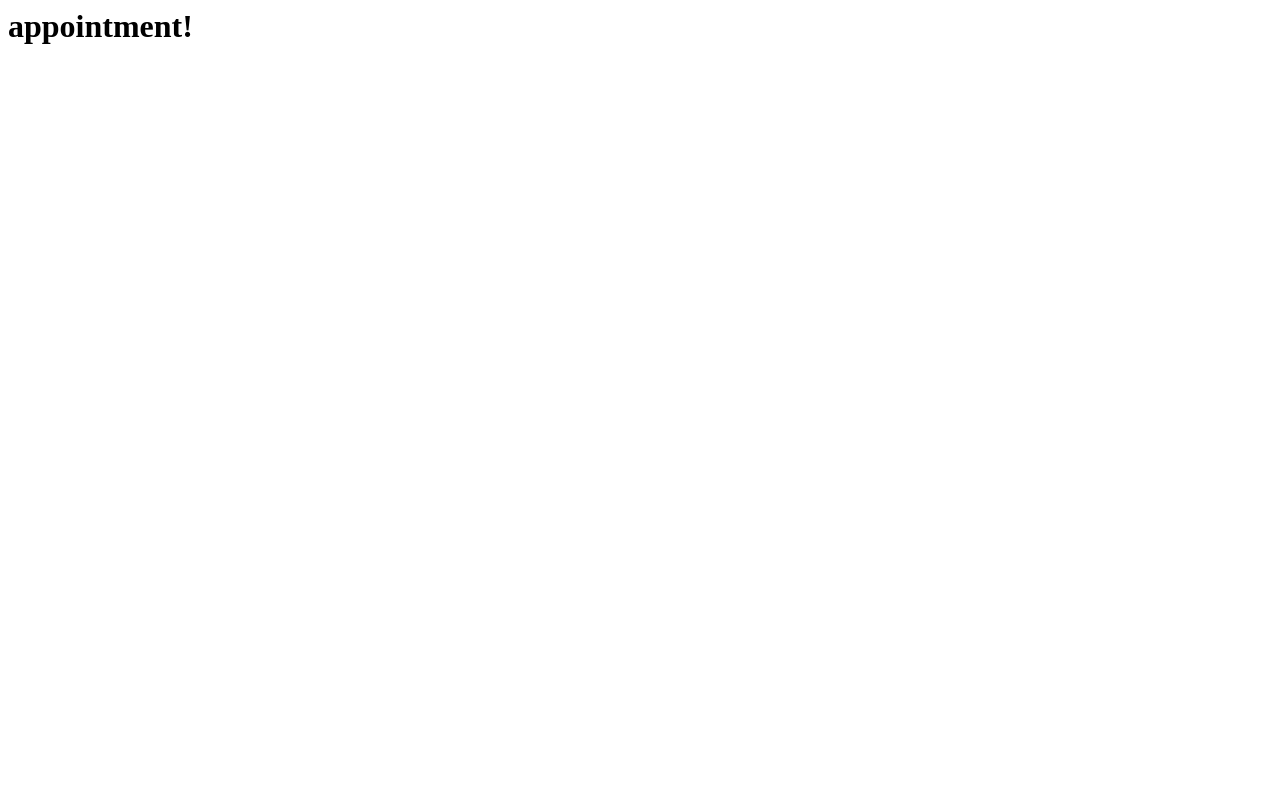
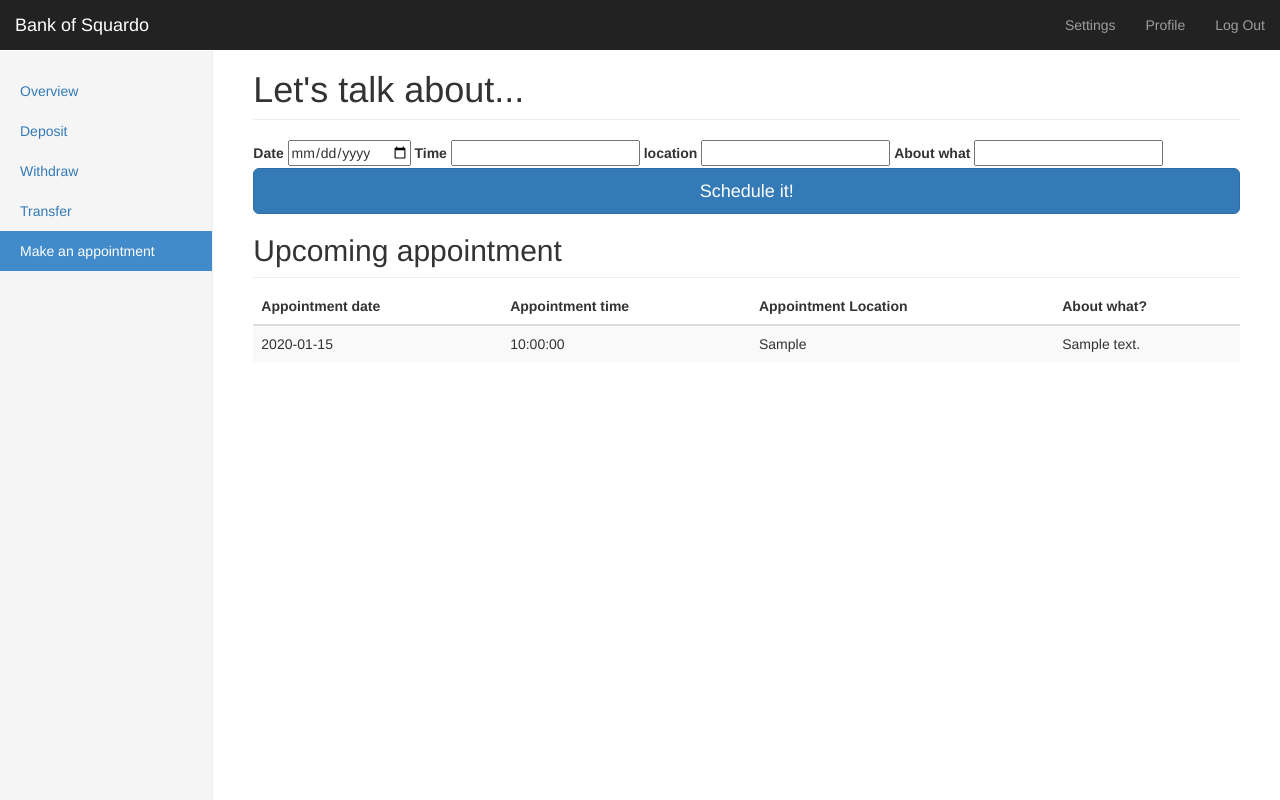
Before and after one commit to rajc1729/362_banking, a Flask app: page /appointment in a window 1280 px wide. Before the commit the page is almost empty. Run offline with Flask 2, Linux system fonts and the light colour scheme; a user stored in the database is signed in; tables that the repository leaves empty hold one stand-in row (values such as "Sample post"); some libraries are stand-ins or nearby versions.

Commit message:
Add files via upload

```diff
--- a/app.py
+++ b/app.py
@@ -1,7 +1,8 @@
 from flask import Flask, render_template, redirect, url_for,session
 from flask_bootstrap import Bootstrap
 from flask_wtf import FlaskForm
-from wtforms import StringField, PasswordField, DateField,TextAreaField,BooleanField,RadioField,IntegerField,FloatField, SubmitField
+from wtforms import StringField, PasswordField,DateTimeField ,DateField,TextAreaField,BooleanField,RadioField,IntegerField,FloatField, SubmitField
+from wtforms_components import TimeField
 from wtforms.validators import InputRequired, Email, Length
 from flask_sqlalchemy  import SQLAlchemy
 from werkzeug.security import generate_password_hash, check_password_hash
@@ -62,6 +63,15 @@ class Transaction(db.Model):
     time=db.Column(db.DateTime)
     type=db.Column(db.String(30))
 
+class Make_an_appointment(db.Model):
+    appointment_id=db.Column(db.Integer ,primary_key=True, autoincrement = True)
+    appointment_account_id=db.Column(db.Integer,db.ForeignKey('user.id'))
+    appointment_date=db.Column(db.Date)
+    appointment_time=db.Column(db.Time)
+    appointment_location=db.Column(db.String(60))
+    about_what=db.Column(db.String(100))
+
+
 @login_manager.user_loader
 def load_user(user_id):
     return User.query.get(int(user_id))
@@ -100,6 +110,15 @@ class TransferForm(FlaskForm):
     amount_transfer = FloatField('Transfer amount', validators=[InputRequired()])
     account_number=IntegerField('Account number', validators=[InputRequired()])
     transfer=SubmitField("Transfer")
+
+
+class AppointmentForm(FlaskForm):
+    appointment_date=DateField("Date" ,validators=[InputRequired()], format='%m/%d/%y')
+    appointment_time=TimeField("Time" ,validators=[InputRequired()])
+    appointment_location=StringField('location', validators=[InputRequired(), Length(min=2, max=60)])
+    about_what=StringField('About what', validators=[InputRequired(), Length(min=2, max=100)])
+    schedule=SubmitField("Schedule")
+
 
 
 
@@ -204,8 +223,8 @@ def transfer():
             account_recieve = Account.query.filter_by(account_id=user_recieve.id).first()
             if (form.amount_transfer.data)<=account_sender.balance:
 
-                new_transaction_debit=Transaction(account_id=user_sender.id, amount=(-(form.amount_transfer.data)), balance=float((account_sender.balance)-form.amount_transfer.data) , time=datetime.datetime.now(), type=("transfer to, {}." .format(user_recieve.name)) )
-                new_transaction_credit=Transaction(account_id=user_recieve.id, amount=((form.amount_transfer.data)), balance=float((account_recieve.balance)+form.amount_transfer.data) , time=datetime.datetime.now(), type=("transfer from, {}." .format(user_sender.name))  )
+                new_transaction_debit=Transaction(account_id=user_sender.id, amount=(-(form.amount_transfer.data)), balance=float((account_sender.balance)-form.amount_transfer.data) , time=datetime.datetime.now(), type=("Transfer to, {}." .format(user_recieve.name)) )
+                new_transaction_credit=Transaction(account_id=user_recieve.id, amount=((form.amount_transfer.data)), balance=float((account_recieve.balance)+form.amount_transfer.data) , time=datetime.datetime.now(), type=("Transfer from, {}." .format(user_sender.name))  )
                 account_sender.balance=((account_sender.balance)-form.amount_transfer.data)
                 account_recieve.balance=((account_recieve.balance)+form.amount_transfer.data)
 
@@ -227,12 +246,21 @@ def transfer():
     #return '<h1> transfer!</h1>'
 
 
-@app.route('/appointment')
+@app.route('/appointment', methods=['GET', 'POST'])
 @login_required
 def appointment():
+    form=AppointmentForm()
+    user = User.query.filter_by(username=current_user.username).first()
+    all_appointment= Make_an_appointment.query.filter_by(appointment_account_id=user.id).first()
+    if form.validate_on_submit():
+        new_appointment=Make_an_appointment(appointment_account_id=user.id,appointment_date=form.appointment_date.data,appointment_time=form.appointment_time.data, appointment_location=form.appointment_location.data, about_what=form.about_what.data)
+        db.session.add(new_appointment)
+        db.session.commit()
+        return '<h1>New appointment made!</h1>'
 
-    #return render_template('appointment.html',  )
-    return '<h1> appointment!</h1>'
+
+    return render_template('appointment.html',all_appointment=all_appointment , form=form  )
+    #return '<h1> appointment!</h1>'
 
 
 @app.route('/logout')
--- a/templates/deposit.html
+++ b/templates/appointment.html
@@ -20,7 +20,7 @@ Dashboard
             <span class="icon-bar"></span>
             <span class="icon-bar"></span>
           </button>
-          <a class="navbar-brand" href="{{ url_for('dashboard') }}">bank of squardo</a>
+          <a class="navbar-brand" href="{{ url_for('dashboard') }}">Bank of Squardo</a>
         </div>
         <div id="navbar" class="navbar-collapse collapse">
           <ul class="nav navbar-nav navbar-right">
@@ -42,24 +42,57 @@ Dashboard
         <div class="col-sm-3 col-md-2 sidebar">
           <ul class="nav nav-sidebar">
             <li ><a href="{{ url_for('dashboard') }}">Overview <span class="sr-only">(current)</span></a></li>
-            <li class="active"><a href="{{ url_for('deposit') }}">Deposit</a></li>
+            <li ><a href="{{ url_for('deposit') }}">Deposit</a></li>
             <li><a href="{{ url_for('withdraw') }}">Withdraw</a></li>
             <li><a href="{{ url_for('transfer') }}">Transfer</a></li>
-            <li><a href="{{ url_for('appointment') }}">Make an appointment</a></li>
+            <li class="active"><a href="{{ url_for('appointment') }}">Make an appointment</a></li>
           </ul>
 
 
         </div>
         <div class="col-sm-9 col-sm-offset-3 col-md-10 col-md-offset-2 main">
-          <h1 class="page-header">Tell us how much you want to deposit today!</h1>
+          <h1 class="page-header">Let's talk about...</h1>
 
-          <form class="form-signin" method="POST" action="/deposit" >
+          <form class="form-signin" method="POST" action="/appointment" >
             {{ form.hidden_tag() }}
-            {{form.amount_deposit.label}} {{ form.amount_deposit }}
-             <button class="btn btn-lg btn-primary btn-block" type="submit">Deposit</button>
+            {{form.appointment_date.label}} {{ form.appointment_date }}
+            {{form.appointment_time.label}} {{ form.appointment_time }}
+            {{form.appointment_location.label}} {{ form.appointment_location }}
+            {{form.about_what.label}} {{ form.about_what }}
+
+             <button class="btn btn-lg btn-primary btn-block" type="submit">Schedule it!</button>
           </form>
 
+          <h2 class="sub-header">Upcoming appointment</h2>
 
+          <div class="table-responsive">
+            <table class="table table-striped">
+              <thead>
+                <tr>
+                  <th>Appointment date</th>
+                  <th>Appointment time</th>
+                  <th>Appointment Location </th>
+                  <th>About what?</th>
+
+                </tr>
+              </thead>
+              <tbody>
+
+                <tr>
+                  <td>{{all_appointment.appointment_date}}</td>
+                  <td>{{all_appointment.appointment_time}}</td>
+                  <td> {{all_appointment.appointment_location}}</td>
+                  <td>{{all_appointment.about_what}}</td>
+
+                </tr>
+
+
+
+
+
+              </tbody>
+            </table>
+          </div>
 
 
 
--- a/templates/transfer.html
+++ b/templates/transfer.html
@@ -20,7 +20,7 @@ Dashboard
             <span class="icon-bar"></span>
             <span class="icon-bar"></span>
           </button>
-          <a class="navbar-brand" href="{{ url_for('dashboard') }}">bank of squardo</a>
+          <a class="navbar-brand" href="{{ url_for('dashboard') }}">Bank of Squardo</a>
         </div>
         <div id="navbar" class="navbar-collapse collapse">
           <ul class="nav navbar-nav navbar-right">
--- a/templates/withdraw.html
+++ b/templates/withdraw.html
@@ -20,7 +20,7 @@ Dashboard
             <span class="icon-bar"></span>
             <span class="icon-bar"></span>
           </button>
-          <a class="navbar-brand" href="{{ url_for('dashboard') }}">bank of squardo</a>
+          <a class="navbar-brand" href="{{ url_for('dashboard') }}">Bank of Squardo</a>
         </div>
         <div id="navbar" class="navbar-collapse collapse">
           <ul class="nav navbar-nav navbar-right">
```
Also changed, not shown: templates/dashboard.html (+4 -4 lines).
